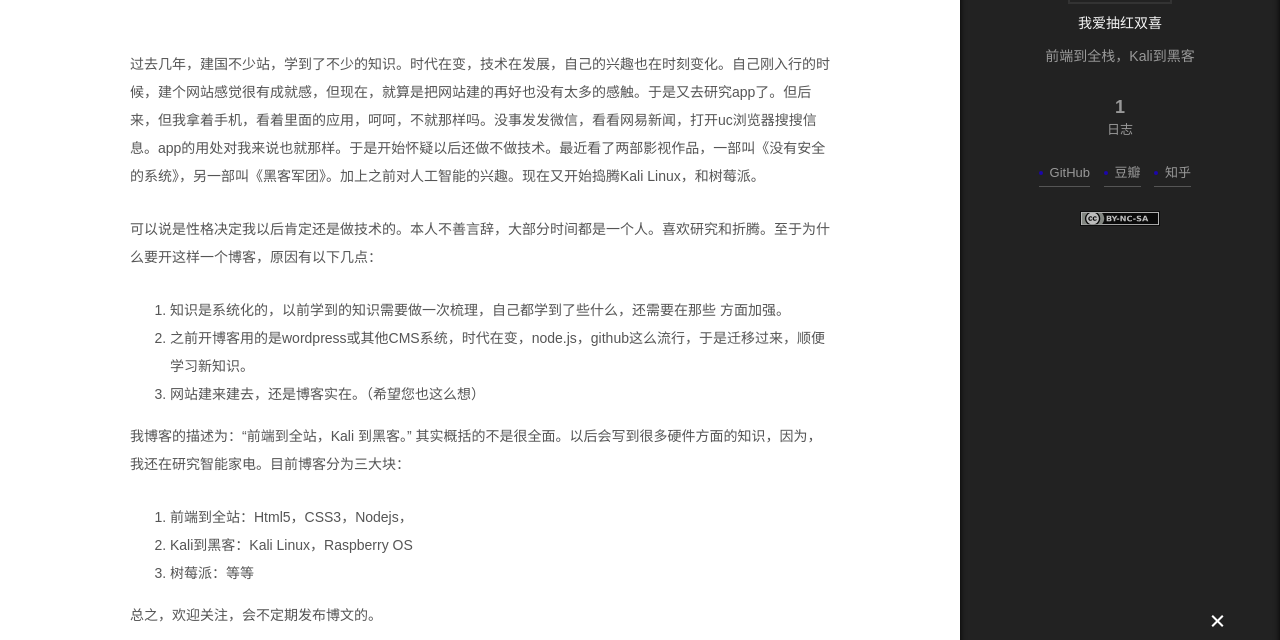
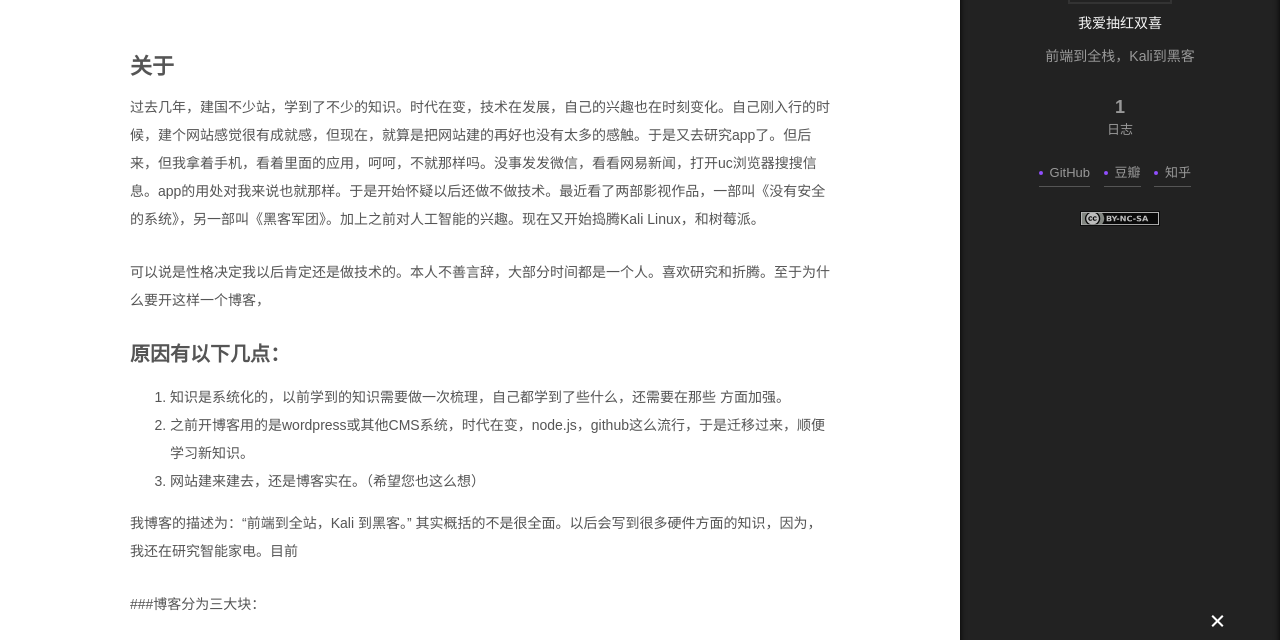
Before and after one commit to outlivor/outlivor.github.com, a plain HTML site: page about/index.html in a window 1280 px wide. Shown: the part 120-760 px from the top of the page. Drawn offline with Linux system fonts and the light colour scheme; a web font is replaced by a local one.

Commit message:
Site updated: 2016-09-25 22:38:55

```diff
--- a/about/index.html
+++ b/about/index.html
@@ -84,16 +84,16 @@
 
 
 
-<meta name="description" content="过去几年，建国不少站，学到了不少的知识。时代在变，技术在发展，自己的兴趣也在时刻变化。自己刚入行的时候，建个网站感觉很有成就感，但现在，就算是把网站建的再好也没有太多的感触。于是又去研究app了。但后来，但我拿着手机，看着里面的应用，呵呵，不就那样吗。没事发发微信，看看网易新闻，打开uc浏览器搜搜信息。app的用处对我来说也就那样。于是开始怀疑以后还做不做技术。最近看了两部影视作品，一部叫《没有安">
+<meta name="description" content="关于过去几年，建国不少站，学到了不少的知识。时代在变，技术在发展，自己的兴趣也在时刻变化。自己刚入行的时候，建个网站感觉很有成就感，但现在，就算是把网站建的再好也没有太多的感触。于是又去研究app了。但后来，但我拿着手机，看着里面的应用，呵呵，不就那样吗。没事发发微信，看看网易新闻，打开uc浏览器搜搜信息。app的用处对我来说也就那样。于是开始怀疑以后还做不做技术。最近看了两部影视作品，一部叫《没">
 <meta property="og:type" content="website">
 <meta property="og:title" content="关于">
 <meta property="og:url" content="http://yoursite.com/about/index.html">
 <meta property="og:site_name" content="我爱抽红双喜'Blog">
-<meta property="og:description" content="过去几年，建国不少站，学到了不少的知识。时代在变，技术在发展，自己的兴趣也在时刻变化。自己刚入行的时候，建个网站感觉很有成就感，但现在，就算是把网站建的再好也没有太多的感触。于是又去研究app了。但后来，但我拿着手机，看着里面的应用，呵呵，不就那样吗。没事发发微信，看看网易新闻，打开uc浏览器搜搜信息。app的用处对我来说也就那样。于是开始怀疑以后还做不做技术。最近看了两部影视作品，一部叫《没有安">
-<meta property="og:updated_time" content="2016-09-25T14:23:55.237Z">
+<meta property="og:description" content="关于过去几年，建国不少站，学到了不少的知识。时代在变，技术在发展，自己的兴趣也在时刻变化。自己刚入行的时候，建个网站感觉很有成就感，但现在，就算是把网站建的再好也没有太多的感触。于是又去研究app了。但后来，但我拿着手机，看着里面的应用，呵呵，不就那样吗。没事发发微信，看看网易新闻，打开uc浏览器搜搜信息。app的用处对我来说也就那样。于是开始怀疑以后还做不做技术。最近看了两部影视作品，一部叫《没">
+<meta property="og:updated_time" content="2016-09-25T14:38:00.021Z">
 <meta name="twitter:card" content="summary">
 <meta name="twitter:title" content="关于">
-<meta name="twitter:description" content="过去几年，建国不少站，学到了不少的知识。时代在变，技术在发展，自己的兴趣也在时刻变化。自己刚入行的时候，建个网站感觉很有成就感，但现在，就算是把网站建的再好也没有太多的感触。于是又去研究app了。但后来，但我拿着手机，看着里面的应用，呵呵，不就那样吗。没事发发微信，看看网易新闻，打开uc浏览器搜搜信息。app的用处对我来说也就那样。于是开始怀疑以后还做不做技术。最近看了两部影视作品，一部叫《没有安">
+<meta name="twitter:description" content="关于过去几年，建国不少站，学到了不少的知识。时代在变，技术在发展，自己的兴趣也在时刻变化。自己刚入行的时候，建个网站感觉很有成就感，但现在，就算是把网站建的再好也没有太多的感触。于是又去研究app了。但后来，但我拿着手机，看着里面的应用，呵呵，不就那样吗。没事发发微信，看看网易新闻，打开uc浏览器搜搜信息。app的用处对我来说也就那样。于是开始怀疑以后还做不做技术。最近看了两部影视作品，一部叫《没">
 
 
 
@@ -244,14 +244,15 @@
   <div id="posts" class="posts-expand">
 
 
-      <p>过去几年，建国不少站，学到了不少的知识。时代在变，技术在发展，自己的兴趣也在时刻变化。自己刚入行的时候，建个网站感觉很有成就感，但现在，就算是把网站建的再好也没有太多的感触。于是又去研究app了。但后来，但我拿着手机，看着里面的应用，呵呵，不就那样吗。没事发发微信，看看网易新闻，打开uc浏览器搜搜信息。app的用处对我来说也就那样。于是开始怀疑以后还做不做技术。最近看了两部影视作品，一部叫《没有安全的系统》，另一部叫《黑客军团》。加上之前对人工智能的兴趣。现在又开始捣腾Kali Linux，和树莓派。</p>
-<p>可以说是性格决定我以后肯定还是做技术的。本人不善言辞，大部分时间都是一个人。喜欢研究和折腾。至于为什么要开这样一个博客，原因有以下几点：</p>
-<ol>
+      <h2 id="关于"><a href="#关于" class="headerlink" title="关于"></a>关于</h2><p>过去几年，建国不少站，学到了不少的知识。时代在变，技术在发展，自己的兴趣也在时刻变化。自己刚入行的时候，建个网站感觉很有成就感，但现在，就算是把网站建的再好也没有太多的感触。于是又去研究app了。但后来，但我拿着手机，看着里面的应用，呵呵，不就那样吗。没事发发微信，看看网易新闻，打开uc浏览器搜搜信息。app的用处对我来说也就那样。于是开始怀疑以后还做不做技术。最近看了两部影视作品，一部叫《没有安全的系统》，另一部叫《黑客军团》。加上之前对人工智能的兴趣。现在又开始捣腾Kali Linux，和树莓派。</p>
+<p>可以说是性格决定我以后肯定还是做技术的。本人不善言辞，大部分时间都是一个人。喜欢研究和折腾。至于为什么要开这样一个博客，</p>
+<h3 id="原因有以下几点："><a href="#原因有以下几点：" class="headerlink" title="原因有以下几点："></a>原因有以下几点：</h3><ol>
 <li>知识是系统化的，以前学到的知识需要做一次梳理，自己都学到了些什么，还需要在那些 方面加强。</li>
 <li>之前开博客用的是wordpress或其他CMS系统，时代在变，node.js，github这么流行，于是迁移过来，顺便学习新知识。</li>
 <li>网站建来建去，还是博客实在。（希望您也这么想）</li>
 </ol>
-<p>我博客的描述为：“前端到全站，Kali 到黑客。” 其实概括的不是很全面。以后会写到很多硬件方面的知识，因为，我还在研究智能家电。目前博客分为三大块：</p>
+<p>我博客的描述为：“前端到全站，Kali 到黑客。” 其实概括的不是很全面。以后会写到很多硬件方面的知识，因为，我还在研究智能家电。目前</p>
+<p>###博客分为三大块：</p>
 <ol>
 <li>前端到全站：Html5，CSS3，Nodejs，</li>
 <li>Kali到黑客：Kali Linux，Raspberry OS</li>
--- a/css/main.css
+++ b/css/main.css
@@ -1548,7 +1548,7 @@ pre .javascript .function {
   width: 4px;
   height: 4px;
   border-radius: 50%;
-  background: #1b06ab;
+  background: #904fff;
 }
 .links-of-blogroll {
   font-size: 13px;
```
